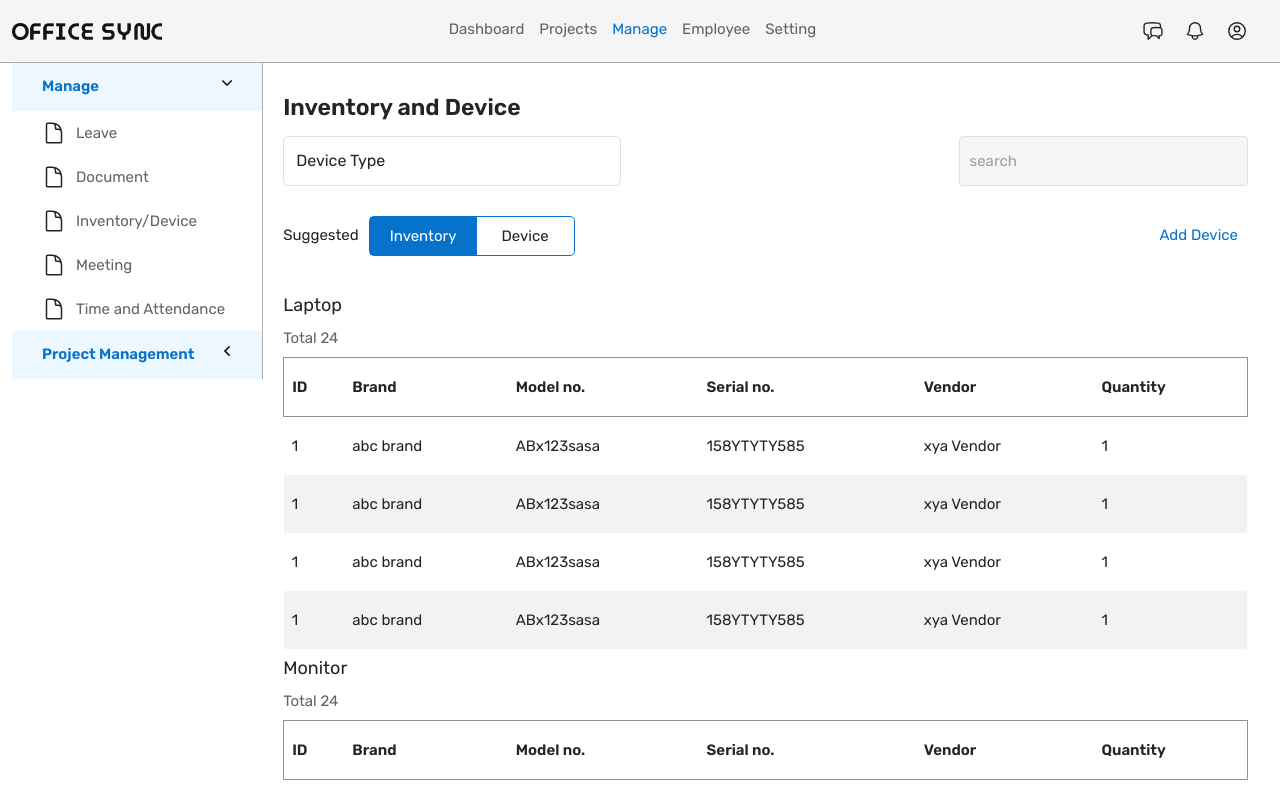
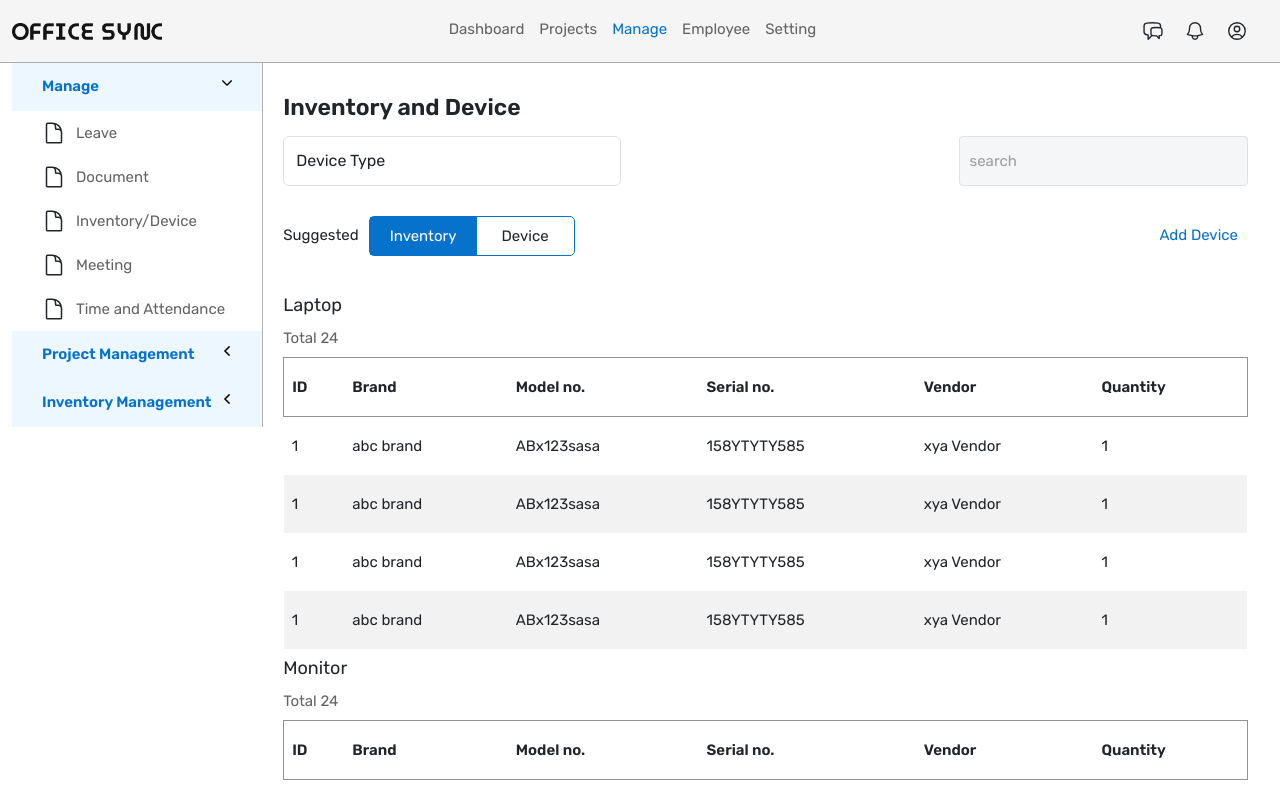
Before and after one commit to developerarjun/officesync-ui-react, a React (Vite) app: page /dashboard-raw in a window 1280 px wide. Shown: the top 800 px of the page. Built offline with nearby package versions, Linux system fonts and the light colour scheme.

Commit message:
yarn files resolved

```diff
--- a/src/app/modules/auth/dashboard-raw/DashboardRawPage.tsx
+++ b/src/app/modules/auth/dashboard-raw/DashboardRawPage.tsx
@@ -15,7 +15,11 @@ function DashboardRawPage() {
         {
             title: 'Project Management',
             items: ['Project', 'Time Tracker', 'Calendar']
-        }
+        },
+        {
+            title: 'Inventory Management',
+            items: ['Sales', 'Stock', 'Purchase']
+        },
     ];
     return (
         <>
```
Also changed, not shown: 1 other file (tests, documents, lock files or other folders).
